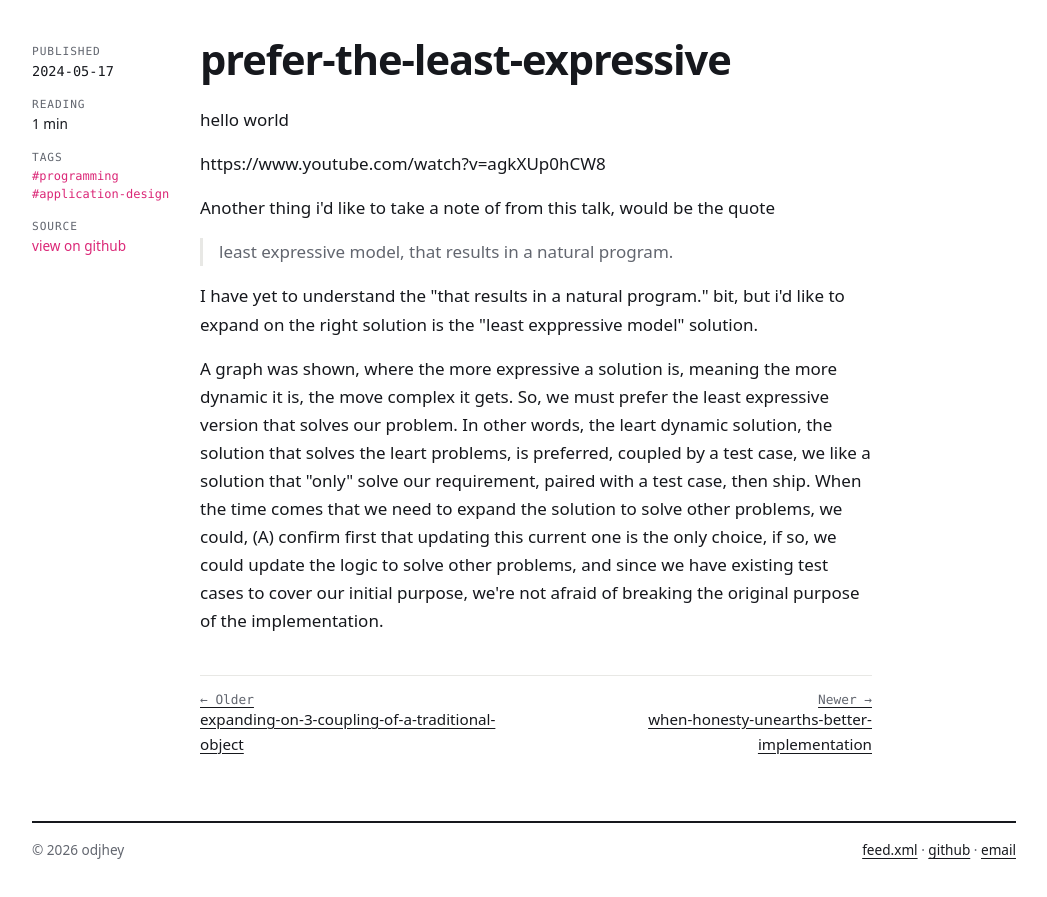
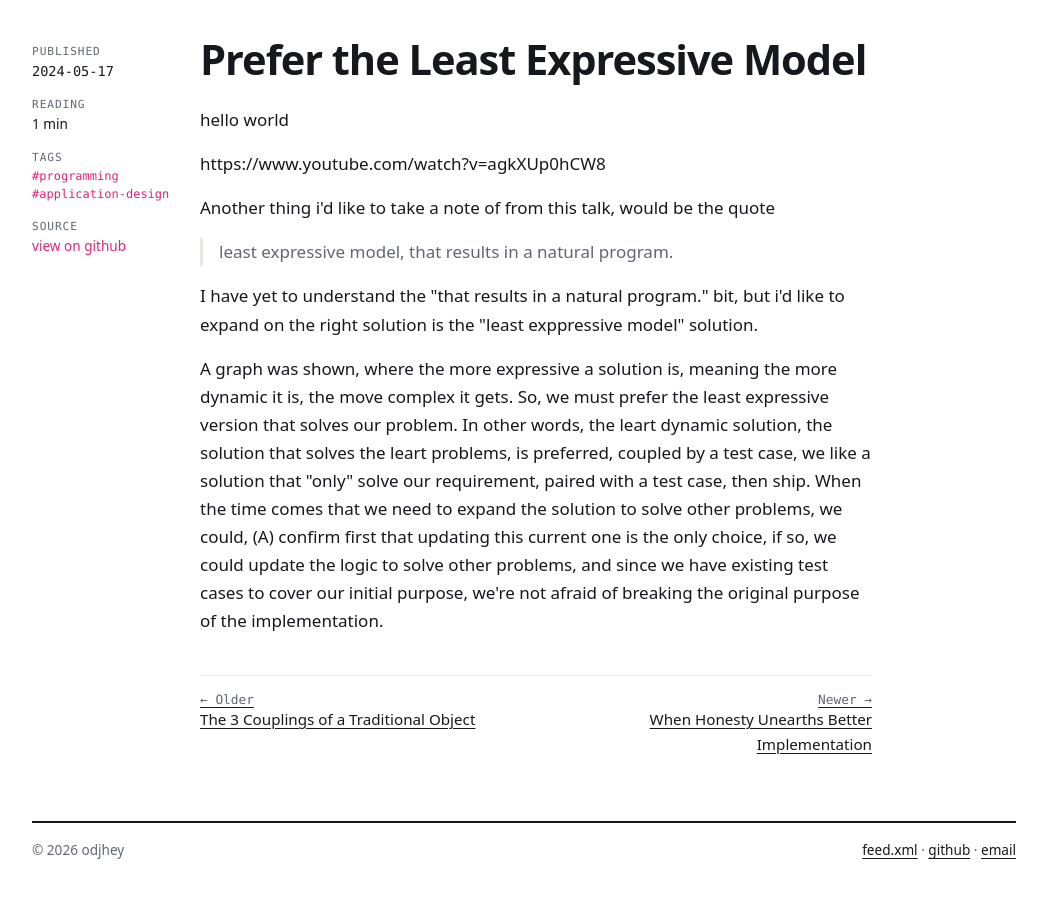
Before and after one commit to odjhey/blog, an Eleventy site: page content/blog/prefer-the-least-expressive.md in a window 1280 px wide. Shown: the part 87-984 px from the top of the page, without its empty margins (116-1163 px from the left). Built offline with nearby package versions, Linux system fonts and the light colour scheme; Eleventy itself is replaced by a stand-in of ours; files that its build step writes are made by us from their sources; what zod would draw is missing.

Commit message:
Retitle four posts that still had slug titles

```diff
--- a/content/blog/expanding-on-3-coupling-of-a-traditional-object.md
+++ b/content/blog/expanding-on-3-coupling-of-a-traditional-object.md
@@ -1,5 +1,5 @@
 ---
-title: "expanding-on-3-coupling-of-a-traditional-object"
+title: "The 3 Couplings of a Traditional Object"
 date: "2024-05-17"
 tags: ["programming", "application-design"]
 ---
--- a/content/blog/fundamentals-how-i-leverage-ai.md
+++ b/content/blog/fundamentals-how-i-leverage-ai.md
@@ -1,5 +1,5 @@
 ---
-title: "fundamentals-how-i-leverage-ai"
+title: "Leveraging AI"
 date: "2024-04-18"
 tags: ["programming", "ai", "learning"]
 ---
--- a/content/blog/prefer-the-least-expressive.md
+++ b/content/blog/prefer-the-least-expressive.md
@@ -1,5 +1,5 @@
 ---
-title: "prefer-the-least-expressive"
+title: "Prefer the Least Expressive Model"
 date: "2024-05-17"
 tags: ["programming", "application-design"]
 ---
--- a/content/blog/when-honesty-unearths-better-implementation.md
+++ b/content/blog/when-honesty-unearths-better-implementation.md
@@ -1,5 +1,5 @@
 ---
-title: "when-honesty-unearths-better-implementation"
+title: "When Honesty Unearths Better Implementation"
 date: "2024-07-01"
 tags: ["programming", "application-design"]
 ---
```
